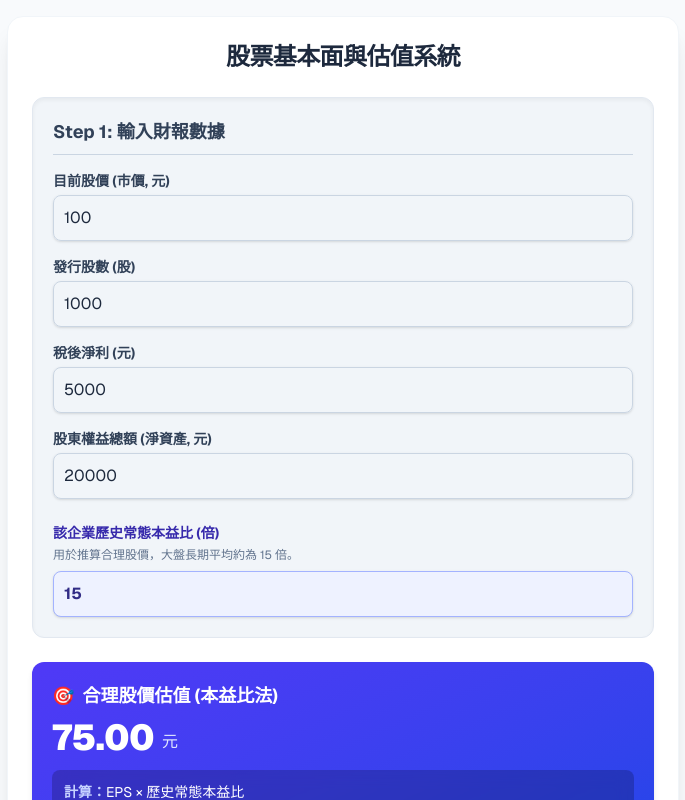
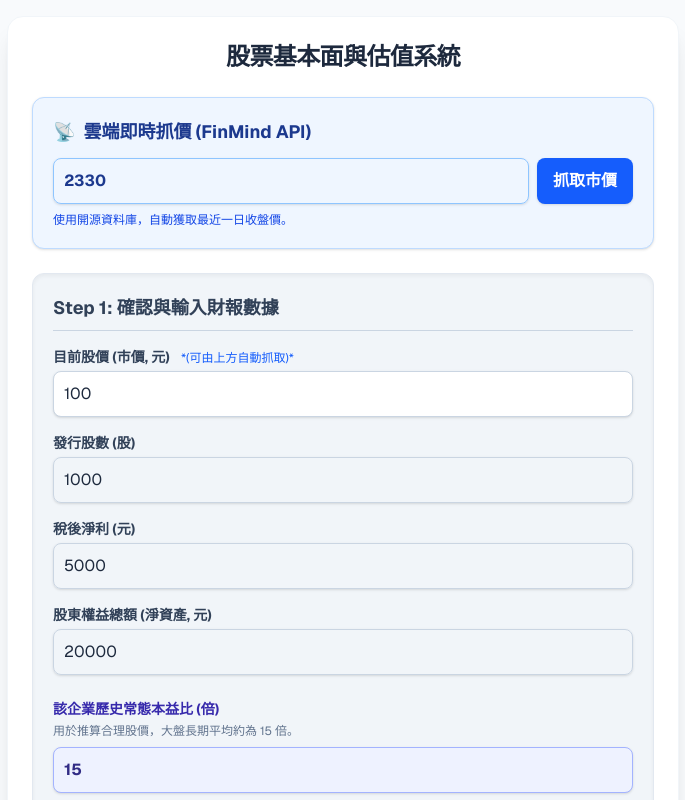
Before and after one commit to Alvin-pq/stock-calculator, a Next.js app: page / in a window 1280 px wide. Shown: the top 800 px of the page, without its empty margins (297-982 px from the left). Built offline with nearby package versions, Linux system fonts and the light colour scheme.

Commit message:
Add FinMind API integration for real-time stock prices

```diff
--- a/src/app/page.tsx
+++ b/src/app/page.tsx
@@ -2,11 +2,49 @@
 import { useState } from 'react';
 
 export default function StockCalculator() {
+  const [stockId, setStockId] = useState('2330'); // 新增：股票代號
+  const [isLoading, setIsLoading] = useState(false); // 新增：載入狀態
+
   const [price, setPrice] = useState(100);
   const [shares, setShares] = useState(1000);
   const [netIncome, setNetIncome] = useState(5000);
   const [equity, setEquity] = useState(20000);
   const [histPe, setHistPe] = useState(15);
+
+  // 串接 FinMind API 獲取最新收盤價
+  const fetchLatestPrice = async () => {
+    if (!stockId) {
+      alert('請先輸入股票代號');
+      return;
+    }
+
+    setIsLoading(true);
+    try {
+      // 設定抓取時間範圍：往前推算 14 天，確保一定能跨越週末或連假抓到最近一個交易日
+      const today = new Date();
+      const pastDate = new Date();
+      pastDate.setDate(today.getDate() - 14);
+      const dateString = pastDate.toISOString().split('T')[0];
+
+      // 呼叫 FinMind 開源 API (免金鑰可獲取基礎股價)
+      const response = await fetch(`https://api.finmindtrade.com/api/v4/data?dataset=TaiwanStockPrice&data_id=${stockId}&start_date=${dateString}`);
+      const result = await response.json();
+
+      if (result.msg === 'success' && result.data.length > 0) {
+        // 取得陣列中最後一筆資料（即最新交易日）
+        const latestData = result.data[result.data.length - 1];
+        setPrice(latestData.close);
+        alert(`✅ 成功載入 ${stockId} 最新收盤價：${latestData.close} 元\n(交易日期: ${latestData.date})`);
+      } else {
+        alert('❌ 找不到該股票代號的報價，請確認代號是否正確。');
+      }
+    } catch (error) {
+      console.error('API 呼叫失敗:', error);
+      alert('⚠️ 網路連線或 API 伺服器異常，請稍後再試。');
+    } finally {
+      setIsLoading(false);
+    }
+  };
 
   // 避免除以零的保護機制
   const safeDiv = (num: number, denom: number) => (denom === 0 ? 0 : num / denom);
@@ -18,7 +56,7 @@ export default function StockCalculator() {
   const pb = safeDiv(price, bvps);
   const roe = safeDiv(netIncome, equity) * 100;
 
-  // 合理股價計算 (本益比估價法)
+  // 合理股價計算
   const reasonablePrice = eps * histPe;
   const isUndervalued = price < reasonablePrice;
 
@@ -28,13 +66,37 @@ export default function StockCalculator() {
         <div className="p-6">
           <h1 className="text-2xl font-black text-center text-slate-800 mb-6 tracking-tight">股票基本面與估值系統</h1>
 
+          {/* 【新增】FinMind 自動報價區 */}
+          <div className="bg-blue-50 p-5 rounded-xl mb-6 border border-blue-200 shadow-sm">
+            <h2 className="text-lg font-bold text-blue-900 mb-3 flex items-center gap-2">
+              <span>📡</span> 雲端即時抓價 (FinMind API)
+            </h2>
+            <div className="flex gap-2">
+              <input
+                type="text"
+                value={stockId}
+                onChange={e => setStockId(e.target.value)}
+                placeholder="輸入台股代號 (例: 2330)"
+                className="block w-full rounded-lg border-blue-300 shadow-sm focus:border-blue-600 focus:ring-blue-600 p-2.5 border font-bold text-blue-900"
+              />
+              <button
+                onClick={fetchLatestPrice}
+                disabled={isLoading}
+                className="bg-blue-600 hover:bg-blue-700 text-white font-bold py-2.5 px-4 rounded-lg shadow transition-colors disabled:bg-blue-400 whitespace-nowrap"
+              >
+                {isLoading ? '載入中...' : '抓取市價'}
+              </button>
+            </div>
+            <p className="text-xs text-blue-700 mt-2 font-medium">使用開源資料庫，自動獲取最近一日收盤價。</p>
+          </div>
+
           {/* 輸入區 */}
           <div className="bg-slate-100 p-5 rounded-xl mb-6 border border-slate-200 shadow-inner">
-            <h2 className="text-lg font-bold text-slate-700 mb-4 border-b border-slate-300 pb-2">Step 1: 輸入財報數據</h2>
+            <h2 className="text-lg font-bold text-slate-700 mb-4 border-b border-slate-300 pb-2">Step 1: 確認與輸入財報數據</h2>
             <div className="space-y-4">
               <div>
-                <label className="block text-sm font-bold text-slate-700 mb-1">目前股價 (市價, 元)</label>
-                <input type="number" value={price} onChange={e => setPrice(Number(e.target.value))} className="block w-full rounded-lg border-slate-300 shadow-sm focus:border-blue-600 focus:ring-blue-600 p-2.5 border" />
+                <label className="block text-sm font-bold text-slate-700 mb-1">目前股價 (市價, 元) <span className="text-blue-600 text-xs font-normal ml-2">*(可由上方自動抓取)*</span></label>
+                <input type="number" value={price} onChange={e => setPrice(Number(e.target.value))} className="block w-full rounded-lg border-slate-300 shadow-sm focus:border-blue-600 focus:ring-blue-600 p-2.5 border bg-white" />
               </div>
               <div>
                 <label className="block text-sm font-bold text-slate-700 mb-1">發行股數 (股)</label>
```
